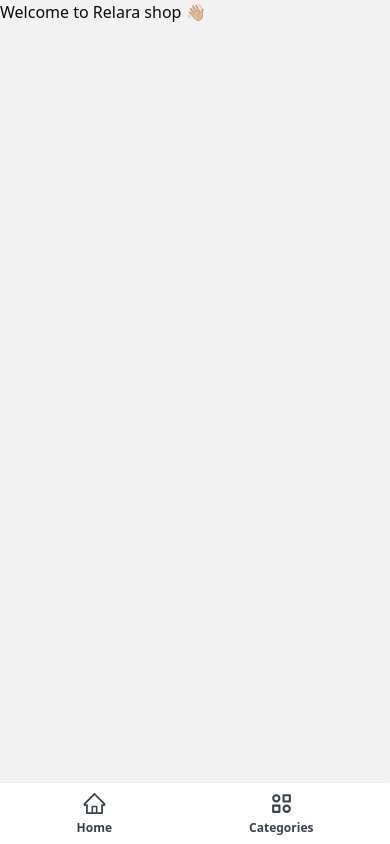
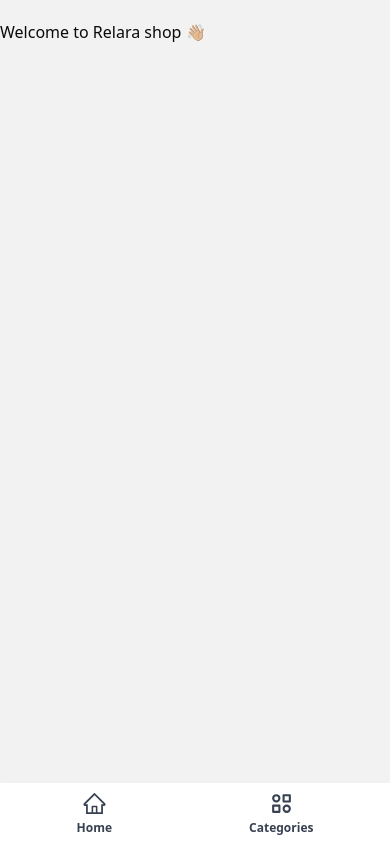
Before and after one commit to pouriasabaghi/relara_shop, a Next.js app: page / in a window 390 px wide. Built offline with nearby package versions, Linux system fonts and the light colour scheme.

Commit message:
🧑‍💻 chore: responsive changes

```diff
--- a/app/layout.tsx
+++ b/app/layout.tsx
@@ -29,7 +29,7 @@
         className={`${geistSans.variable} ${geistMono.variable} antialiased`}
       >
         <MainHeader />
-        {children}
+        <div className="pt-5 mx-auto h-[calc(100vh-65px)] lg:h-screen overflow-auto">{children}</div>
       </body>
     </html>
   );
--- a/layouts/MainHeader.tsx
+++ b/layouts/MainHeader.tsx
@@ -4,7 +4,7 @@
 
 function MainHeader() {
   return (
-    <nav className="fixed bottom-0 left-0 right-0 z-50 bg-white p-2 shadow-md">
+    <nav className="fixed bottom-0 left-0 right-0 z-50 bg-white p-2 shadow-md lg:hidden">
       <ul className="flex items-center justify-around">
         <li>
           <Link href="/" className="flex flex-col items-center gap-1 text-gray-700">
```
